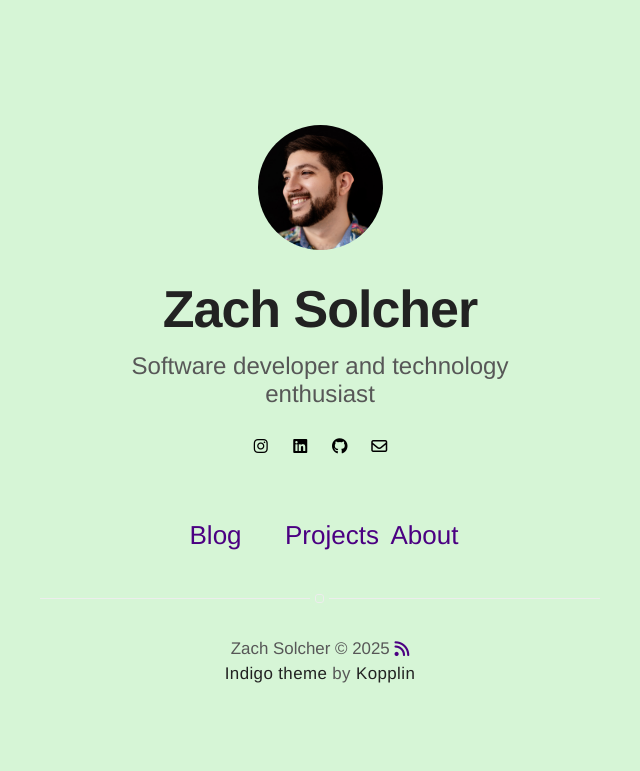
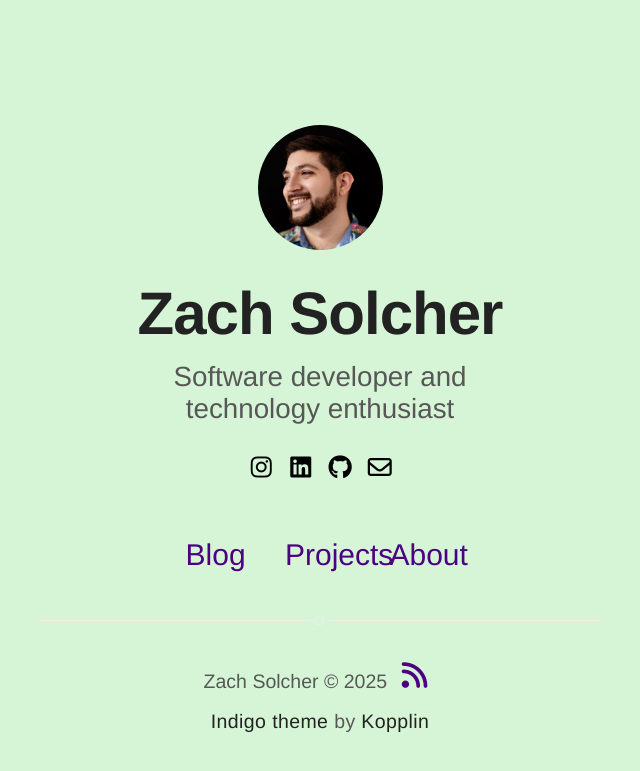
Before and after one commit to zsolcher/zsolcher.github.io, a Jekyll site: the page built from index.html, in a window 1280 px wide. Shown: the top 771 px of the page, without its empty margins (320-960 px from the left). Built offline with Jekyll 4.4.1, drawn with Linux system fonts in a browser that asks for light colours; nearby versions of some CDN libraries.

Commit message:
Scale up text, icons, and buttons by 50% on desktop/web view

```diff
--- a/_sass/base/general.sass
+++ b/_sass/base/general.sass
@@ -3,9 +3,19 @@ body, html
 
 @media #{$above}
 	body, html
-		font-size: 81.25%
+		font-size: 93.75% // 62.5% * 1.5 = 93.75%
 	body
-		font: 20.8px $fontSans
+		font: 24px $fontSans // 16px * 1.5 = 24px
+	// Scale up icons (FontAwesome, SVG, etc.)
+	i, .fa, .fa-brands, .fa-solid, .fa-regular, .fa-icon, svg
+		font-size: 1.5em
+		height: 1.5em
+		width: 1.5em
+	// Scale up buttons
+	button, .button, input[type="submit"], input[type="button"]
+		font-size: 1.5em
+		padding: 1.5em 2.3em
+		border-radius: 0.6em
 
 body
 	font: 16px $fontSans
```
